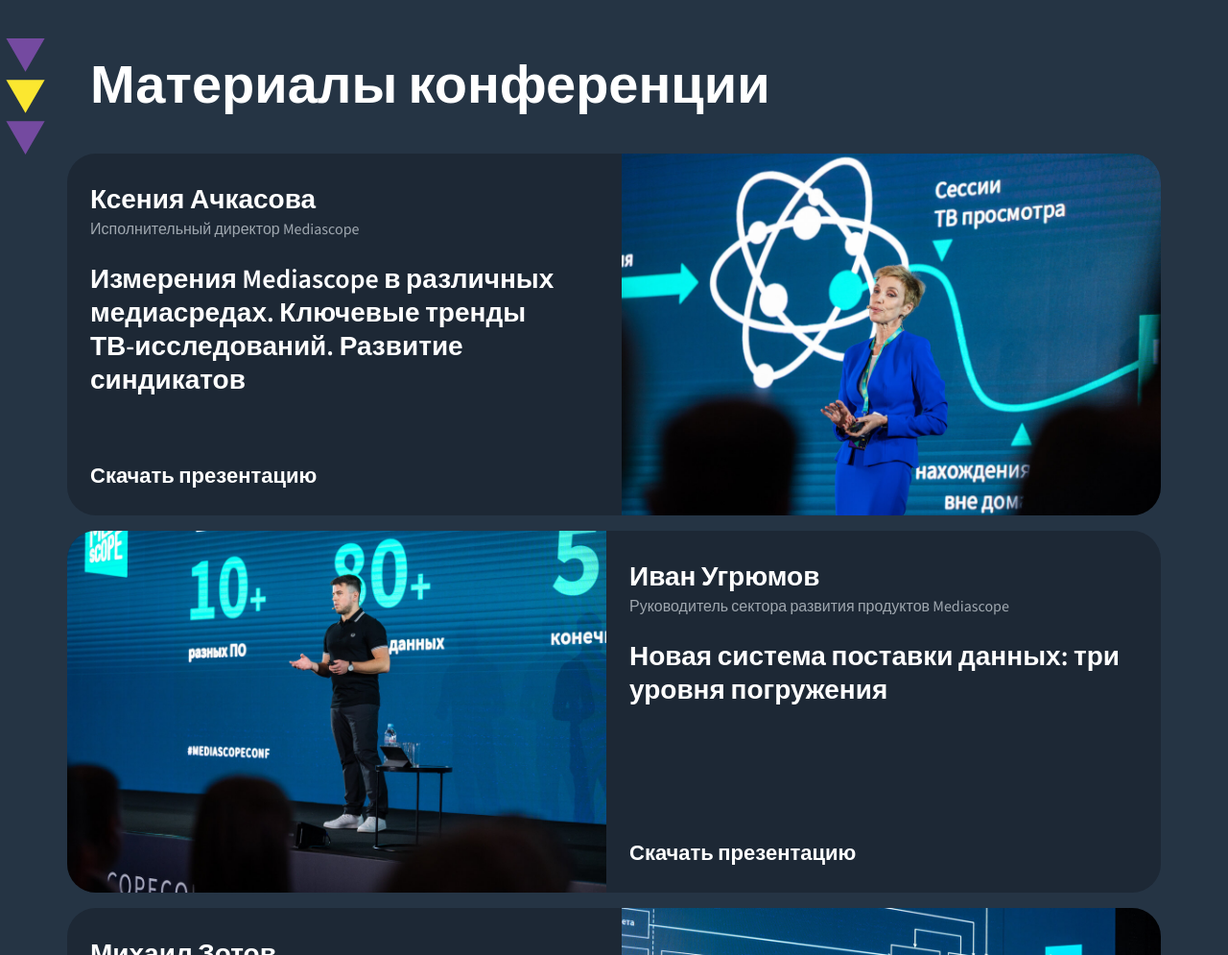
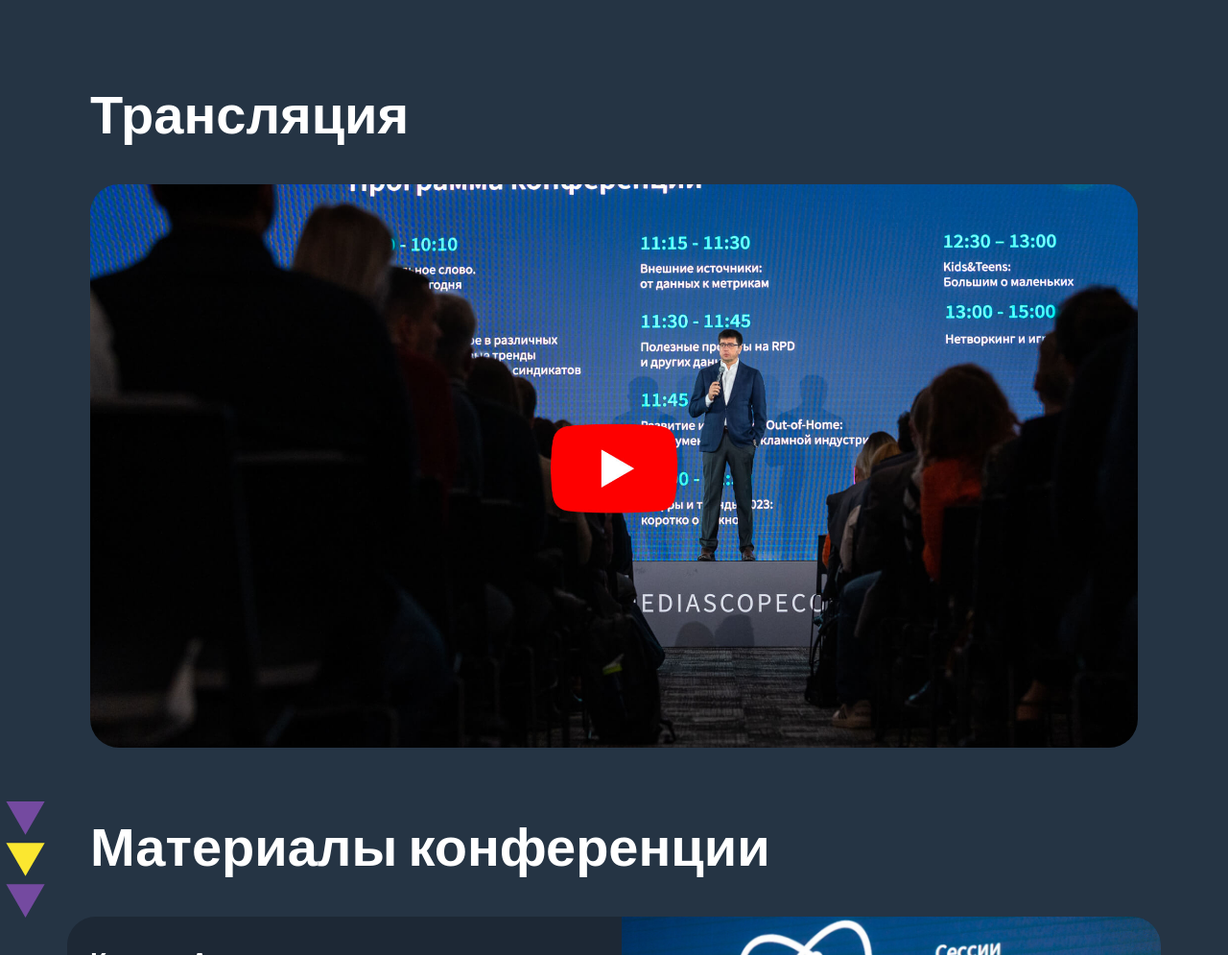
Before and after one commit to the-nika/mediascope_cc2023, a plain HTML site: page index.html in a window 1280 px wide. Shown: the part 800-1795 px from the top of the page at 96% size. Drawn offline with nearby package versions, Linux system fonts and the light colour scheme; files that its build step writes are made by us from their sources.

Commit message:
Materials updated, video added

```diff
--- a/index.html
+++ b/index.html
@@ -51,7 +51,13 @@
     <section class="section intro" id="intro">
       <div class="grid">
         <h2 class="title"><span>22/11</span><span>Конференция<br>Mediascope</span></h2>
-        <p class="more intro__more"></p>
+      </div>
+    </section>
+    <!-- Трансляция-->
+    <section class="section broadcast offset__top" id="broadcast">
+      <div class="grid">
+        <h2 class="title">Трансляция</h2>
+        <div class="broadcast__wrapper"><a class="js-broadcast broadcast__placeholder" href="https://www.youtube.com/watch?v=3m1yi77Bo64" target="_blank"></a></div>
       </div>
     </section>
     <!-- Материалы-->
```
Also changed, not shown: img/broadcast-placeholder.jpg (added), 4 other files.
